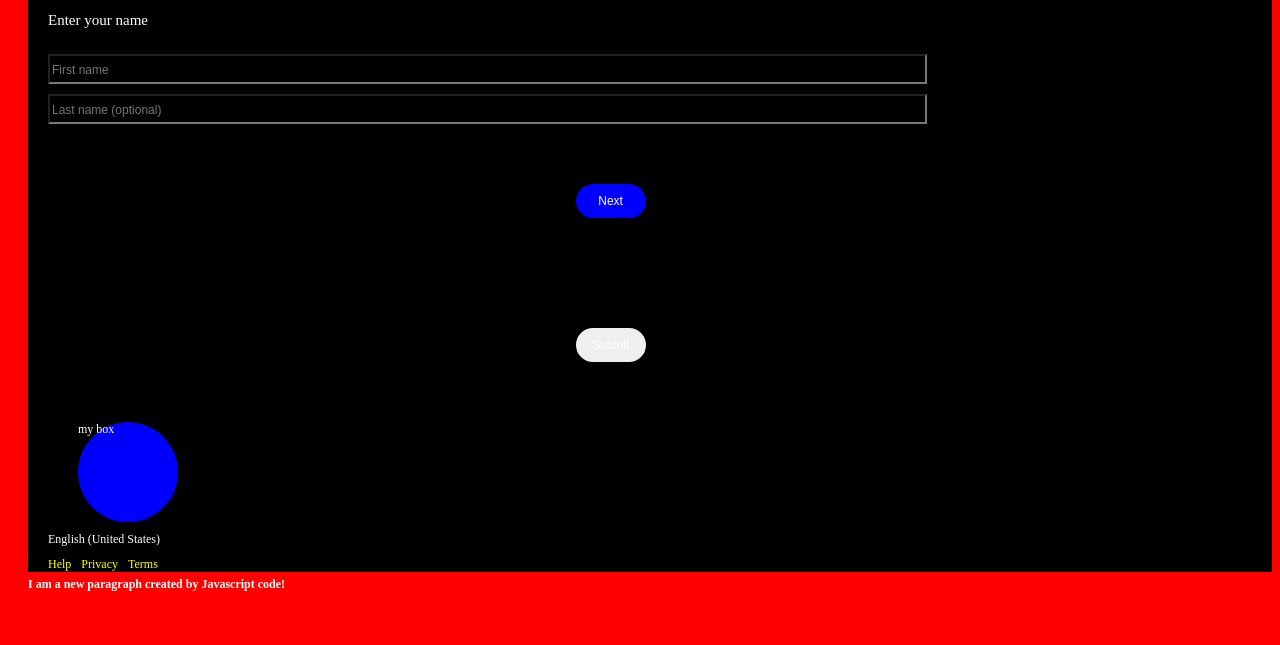
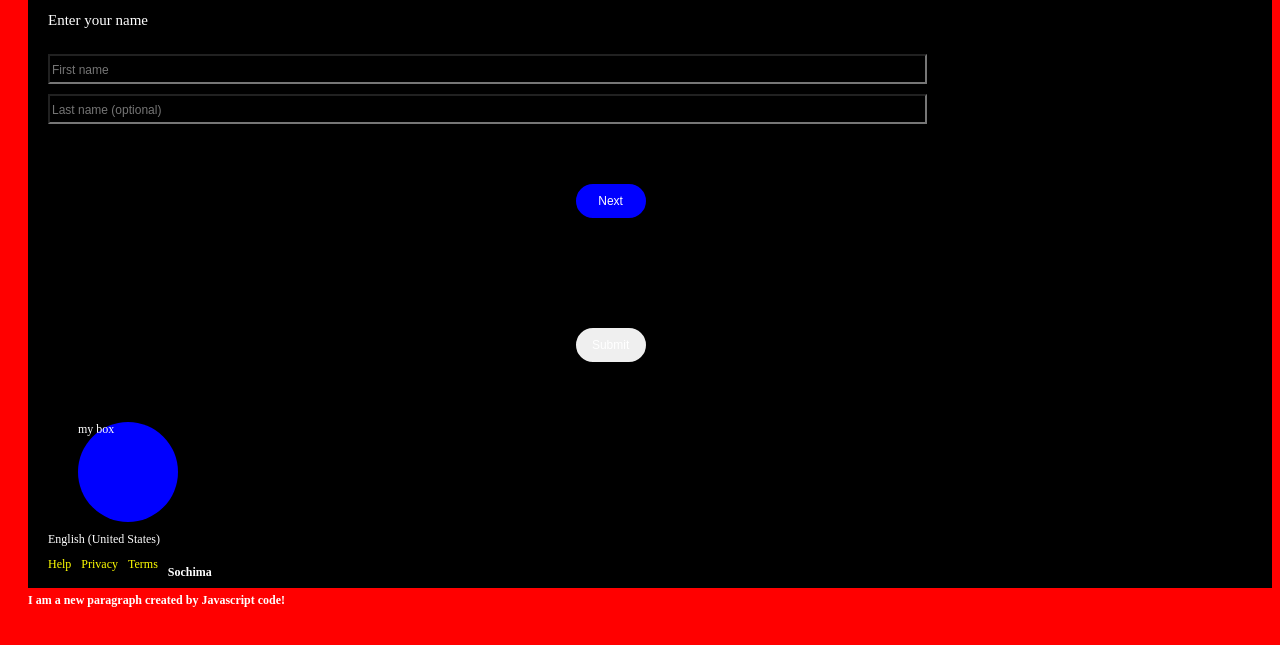
Before and after one commit to clintsoch/Google_signup, a plain HTML site: page index.html in a window 1280 px wide. Shown: the part 113-758 px from the top of the page. Drawn offline with Linux system fonts and the light colour scheme.

Commit message:
added h1

```diff
--- a/index.html
+++ b/index.html
@@ -23,6 +23,7 @@
                 <a href="#">Help</a>
                 <a href="#">Privacy</a>
                 <a href="#">Terms</a>
+                <h1>Sochima</h1>
             </div>
         </div>
     </form>
```
